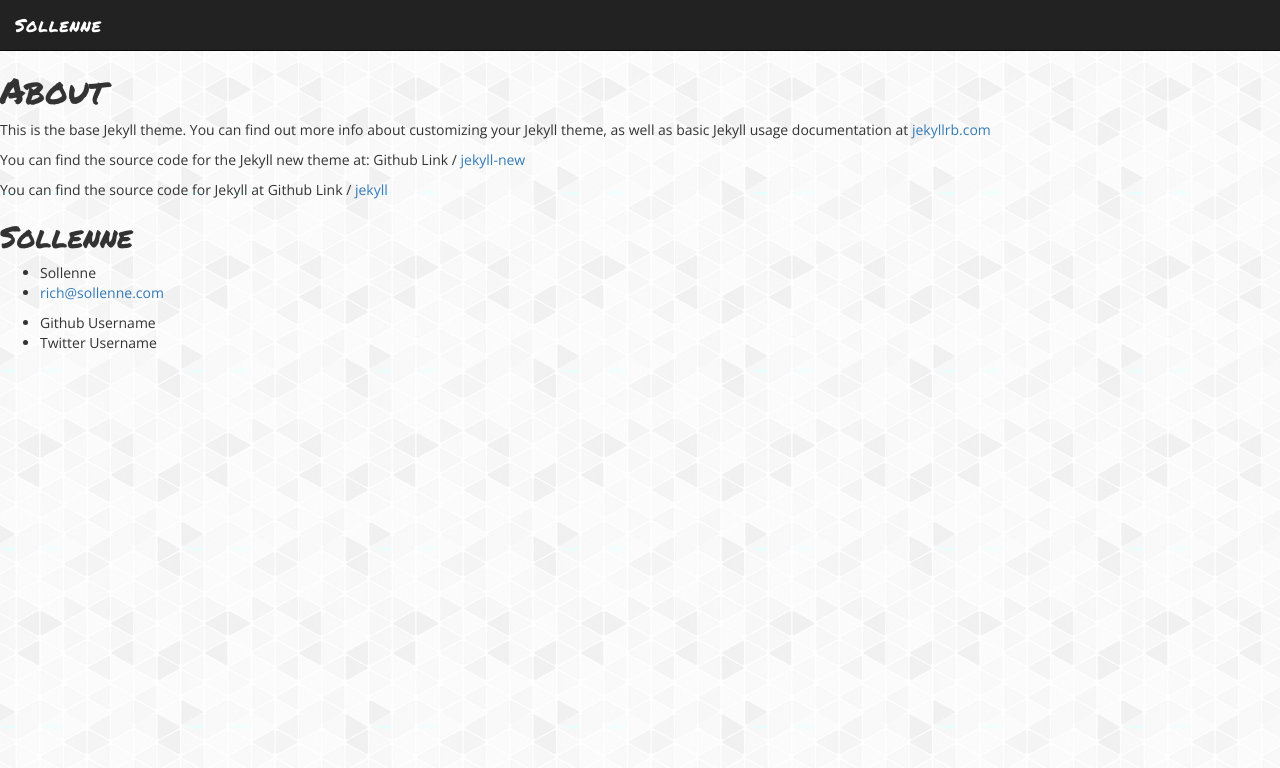
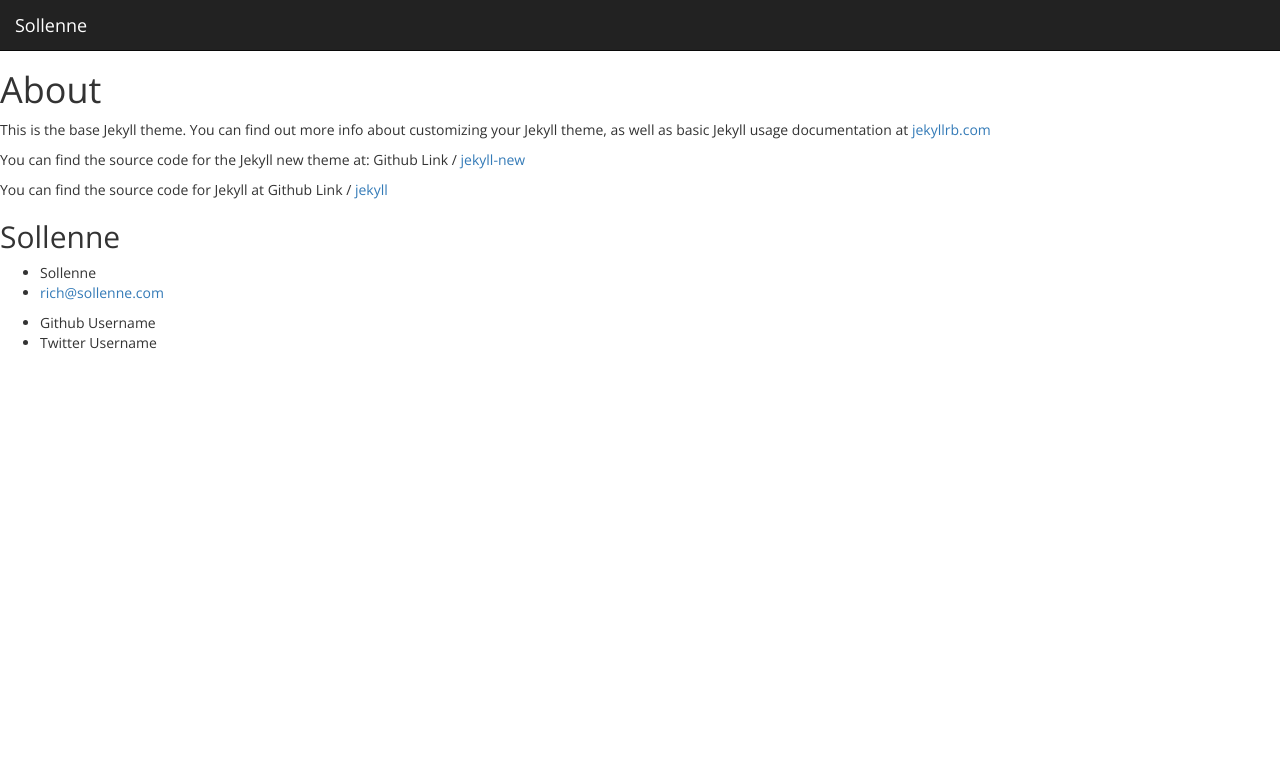
Before and after one commit to sollenne/sollenne.github.io, a Jekyll site: the page built from about.md, in a window 1280 px wide. Shown: the top 768 px of the page. Built offline with Jekyll 4.4.1, drawn with Linux system fonts in a browser that asks for light colours; nearby versions of some CDN libraries.

Commit message:
back to square one

```diff
--- a/_includes/head.html
+++ b/_includes/head.html
@@ -5,8 +5,9 @@
 
   <title>{% if page.title %}{{ page.title }}{% else %}{{ site.title }}{% endif %}</title>
   <meta name="description" content="{% if page.excerpt %}{{ page.excerpt | strip_html | strip_newlines | truncate: 160 }}{% else %}{{ site.description }}{% endif %}">
-  <link rel="shortcut icon" type="image/x-icon" href="/favicon.ico?">
+  <link rel="shortcut icon" type="image/x-icon" href="{{ "/favicon.ico?" | prepend: site.baseurl }}">
 
+  <link rel="stylesheet" href="http://code.ionicframework.com/ionicons/2.0.1/css/ionicons.min.css">
   <link rel="stylesheet" href="{{ "/css/main.css" | prepend: site.baseurl }}">
   <link rel="canonical" href="{{ page.url | replace:'index.html','' | prepend: site.baseurl | prepend: site.url }}">
   <link rel="alternate" type="application/rss+xml" title="{{ site.title }}" href="{{ "/feed.xml" | prepend: site.baseurl | prepend: site.url }}">
--- a/_sass/_layout.scss
+++ b/_sass/_layout.scss
@@ -1,53 +1,3 @@
 body {
-    background:url('/img/body_bg.png');
     padding-top:50px;
-
-    // ==========================================================================
-    // FONTS
-    // ==========================================================================
-    $font-marker: 'Permanent Marker';
-    $font-mensch: 'Mensch';
-
-    h1,h2,h3,h4,h5,h6,
-    .font-marker { font-family: $font-marker; }
-    .font-mensch { font-family: $font-mensch; }
-
-    // ==========================================================================
-    // EFFECTS
-    // ==========================================================================
-    .purple-grad {
-        background: linear-gradient(90deg,#AA076B 10%,#61045F 90%);
-        -webkit-text-fill-color: transparent;
-    }
-
-    .mask {
-        -webkit-background-clip: text;
-        -webkit-mask-image: url(/img/knockout.png);
-        -o-mask-image: url(/img/knockout.png);
-        -moz-mask-image: url(/img/knockout.png);
-        -ms-mask-image: url(/img/knockout.png);
-        mask-image: url(/img/knockout.png);
-    }
-
-    // ==========================================================================
-    // HEADER
-    // ==========================================================================
-    header {
-        .navbar-brand {
-            letter-spacing:0.05em;
-            font-family: $font-marker;
-        }
-    }
-
-    // ==========================================================================
-    // HERO
-    // ==========================================================================
-    .hero {
-
-    }
-
-
-
-
-
 }
--- a/css/main.scss
+++ b/css/main.scss
@@ -6,7 +6,6 @@
 // Import Custom Fonts and Icons
 @import url(https://fonts.googleapis.com/css?family=Open+Sans:400,300,600);
 @import url(https://fonts.googleapis.com/css?family=Permanent+Marker);
-@import url(http://code.ionicframework.com/ionicons/2.0.1/css/ionicons.min.css);
 
 // Import partials from `sass_dir` (defaults to `_sass`)
 @import
--- a/index.html
+++ b/index.html
@@ -4,10 +4,7 @@
 
 <div class="home">
 
-  <div class="hero text-center text-uppercase purple-grad mask">
-    <h1 class="title">ROKTOPUS</h1>
-    <h1><small>JS Develepment of Rich Sollenne</small></h1>
-  </div>
+  <h1>Hero Spot</h1>
 
 
 
--- a/js/custom.js
+++ b/js/custom.js
@@ -1,3 +1,6 @@
 $(document).ready(function() {
-	$("h1.title").fitText();
+
+	// fitText
+	$(".fittext").fitText();
+
 });
```
Also changed, not shown: _includes/header.html (indentation only), img/space.jpeg (added), 1 other file.
